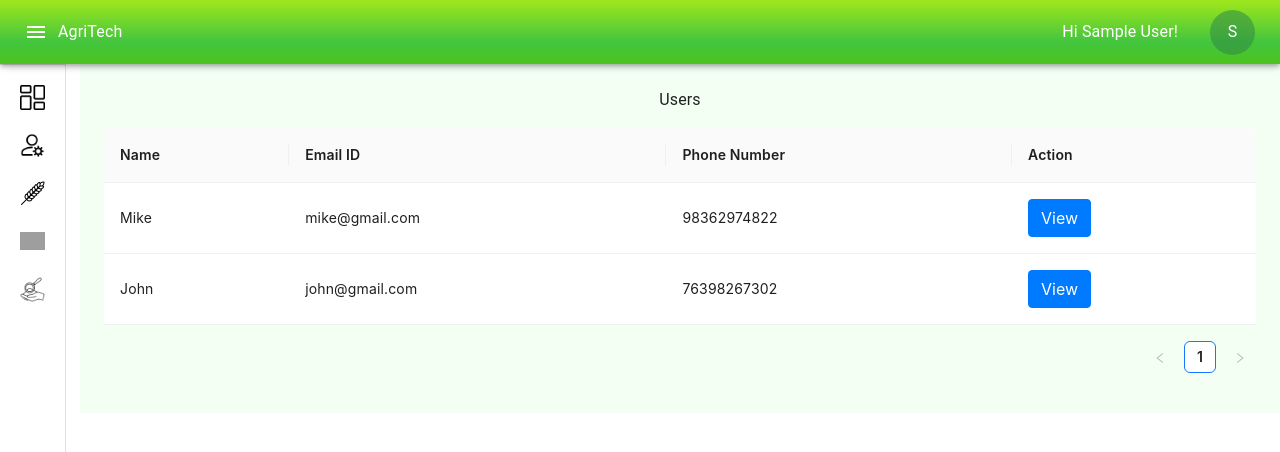
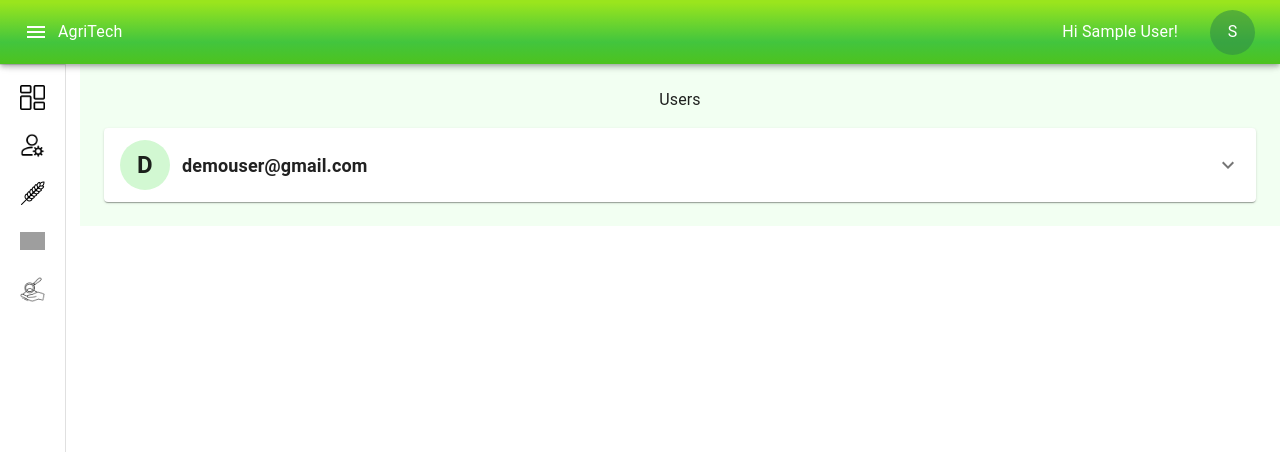
Before and after one commit to GuhanGK/AgriProduct, a React (Create React App) app: page /admin in a window 1280 px wide. Shown: the top 452 px of the page. Built offline with nearby package versions, Linux system fonts and the light colour scheme; sample sign-in values are in the browser's storage; grey boxes are pictures that could not be loaded.

Commit message:
main
admin design is completed

```diff
--- a/src/Components/Pages/Admin/UserDetailsModal.js
+++ b/src/Components/Pages/Admin/UserDetailsModal.js
@@ -1,17 +1,33 @@
-import React from "react";
+import React, { useState } from "react";
 import UserDetailsStyle from "./style";
+import { Form, Button } from "react-bootstrap";
+import { DatePicker } from "antd";
+import moment from "moment/moment";
 
 const UserDetailsModal = () => {
-    let data = localStorage.getItem('userData');
-    let user;
-    if(data){
-        user = JSON.parse(data);
-    }
+  let data = localStorage.getItem("userData");
+  let user;
+  if (data) {
+    user = JSON.parse(data);
+  }
+
+  const [formInput, setFormInput] = useState();
+
+  const handleChangeInput = (name, val) => {
+    setFormInput((prev) => ({
+      ...prev,
+      [name]: val,
+    }));
+  };
+
+  const handleChangeDate = (date) => {
+    handleChangeInput("sowing_Date", moment(date.$d).format("YYYY-MM-DD"));
+  };
 
   return (
     <UserDetailsStyle>
       <div className="userDetails_modal_body">
-        <p>User Details:</p>
+        <p className="my_add_crop_header">View User:</p>
         <div className="selected_mycrop_img">
 
         </div>
--- a/src/Components/Pages/Admin/index.js
+++ b/src/Components/Pages/Admin/index.js
@@ -1,7 +1,12 @@
-import { Table, Tabs } from "antd";
+import { Table } from "antd";
 import React, { useState } from "react";
-import { Button, Modal } from "react-bootstrap";
-import UserDetailsModal from "./UserDetailsModal";
+import Accordion from "@mui/material/Accordion";
+import AccordionActions from "@mui/material/AccordionActions";
+import AccordionSummary from "@mui/material/AccordionSummary";
+import AccordionDetails from "@mui/material/AccordionDetails";
+import ExpandMoreIcon from "@mui/icons-material/ExpandMore";
+import Button from "@mui/material/Button";
+import UserDetailsStyle from "./style";
 
 const AdminPanel = () => {
   const [openUserModal, setOpenUserModal] = useState(false);
@@ -10,39 +15,41 @@ const AdminPanel = () => {
   const dataSource = [
     {
       key: "1",
-      name: "Mike",
-      email: "mike@gmail.com",
-      number: "98362974822",
+      name: "Tomatoe",
+      sowing: "2024-04-12",
+      survey: "SRN4863",
     },
     {
       key: "2",
-      name: "John",
-      email: "john@gmail.com",
-      number: "76398267302",
+      name: "Onion",
+      sowing: "2024-04-12",
+      survey: "SRN4864",
     },
   ];
 
   const columns = [
     {
-      title: "Name",
+      title: "Crop Name",
       dataIndex: "name",
       key: "name",
     },
     {
-      title: "Email ID",
-      dataIndex: "email",
-      key: "email",
+      title: "Sowing Date",
+      dataIndex: "sowing",
+      key: "sowing",
     },
     {
-      title: "Phone Number",
-      dataIndex: "number",
-      key: "number",
+      title: "Survey Number",
+      dataIndex: "survey",
+      key: "survey",
     },
     {
       title: "Action",
       key: "action",
       render: (text, record) => (
-        <Button onClick={() => handleView(record)}>View</Button>
+        <div className="">
+          <Button onClick={() => handleView(record)}>View</Button>
+        </div>
       ),
     },
   ];
@@ -54,20 +61,56 @@ const AdminPanel = () => {
 
   return (
     <>
-      <div>
-        <p>Users</p>
+      <UserDetailsStyle>
         <div>
-          <Table dataSource={dataSource} columns={columns} />
+          <p>Users</p>
+          {/* <div>
+            <Table dataSource={dataSource} columns={columns} />
+          </div> */}
+          <Accordion>
+            <AccordionSummary
+              expandIcon={<ExpandMoreIcon />}
+              aria-controls="panel1-content"
+              id="panel1-header"
+              className=""
+            >
+              <div className="profile_circle_container">
+                <div className="profile_circle">
+                  <p className="profile_circle_letter">D</p>
+                </div>
+                <div className="text-left">
+                  <p className="userId_name mb-0">demouser@gmail.com</p>
+                </div>
+              </div>
+            </AccordionSummary>
+            <AccordionDetails>
+              <p className="crops_header">Crops:</p>
+              <div className="text-left mb-2 w-100 d-flex justify-content-between align-items-center">
+                <div>
+                    <p className="user_crops_details mb-0">1. Tomato</p>
+                    <span className="span_survey_number">SRN4863</span>
+                </div>
+                <div className="between_line"></div>
+                <div>
+                    <p className="user_crops_details mb-0">2024-05-10</p>
+                    <span className="span_survey_number">Acre 2</span>
+                </div>
+              </div>
+              <div className="text-left mb-2 w-100 d-flex justify-content-between align-items-center">
+                <div>
+                    <p className="user_crops_details mb-0">2. Onion</p>
+                    <span className="span_survey_number">SRN4863</span>
+                </div>
+                <div className="between_line"></div>
+                <div>
+                    <p className="user_crops_details mb-0">2024-05-10</p>
+                    <span className="span_survey_number">Acre 1</span>
+                </div>
+              </div>
+            </AccordionDetails>
+          </Accordion>
         </div>
-      </div>
-      <Modal
-        show={openUserModal}
-        onHide={handleCloseModal}
-        centered
-        className="selected_crop_modal"
-      >
-        <UserDetailsModal />
-      </Modal>
+      </UserDetailsStyle>
     </>
   );
 };
--- a/src/Components/Pages/Admin/style.js
+++ b/src/Components/Pages/Admin/style.js
@@ -4,6 +4,60 @@ const UserDetailsStyle = Styled.div`
     .userDetails_modal_body{
         padding: 12px;
     }
+    .add_new_crop{
+        width: 100%;
+        display: flex;
+        justify-content: end;
+    }
+    .my_add_crop_header{
+        font-size: 24px;
+        font-weight: bold;
+    }
+    .crops_header{
+        font-size: 24px;
+        font-weight: bold;
+    }
+    .sowing_input_fields{
+        display: flex;
+        flex-direction: column;
+    }
+    .profile_circle{
+        width: 50px;
+        height: 50px;
+        background: #d2f8d2;
+        display: flex;
+        justify-content: center;
+        align-items: center;
+    }
+    .profile_circle_letter{
+        margin-bottom: 0;
+        font-size: 24px;
+        font-weight: bold;
+    }
+    .profile_circle_container{
+        display: flex;
+        gap: 12px;
+        justify-content: center;
+        align-items: center;
+    }
+    .user_crops_details{
+        text-align: left;
+        text-wrap: nowrap;
+    }
+    .userId_name{
+        text-align: left;
+        font-size: 18px;
+        font-weight: 600;
+    }
+    .span_survey_number{
+        text-align: left;
+        font-size: 12px;
+        font-weight: 400;
+    }
+    .between_line{
+        width: 80%;
+        border-top: 1px dashed green;
+    }
 `;
 
 export default UserDetailsStyle;
```
